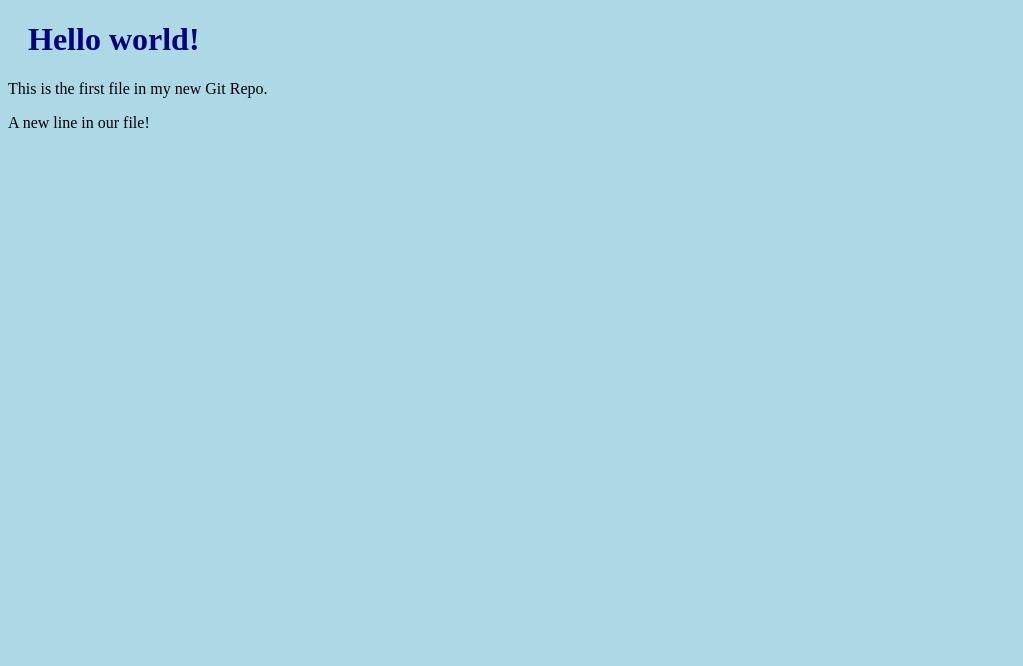
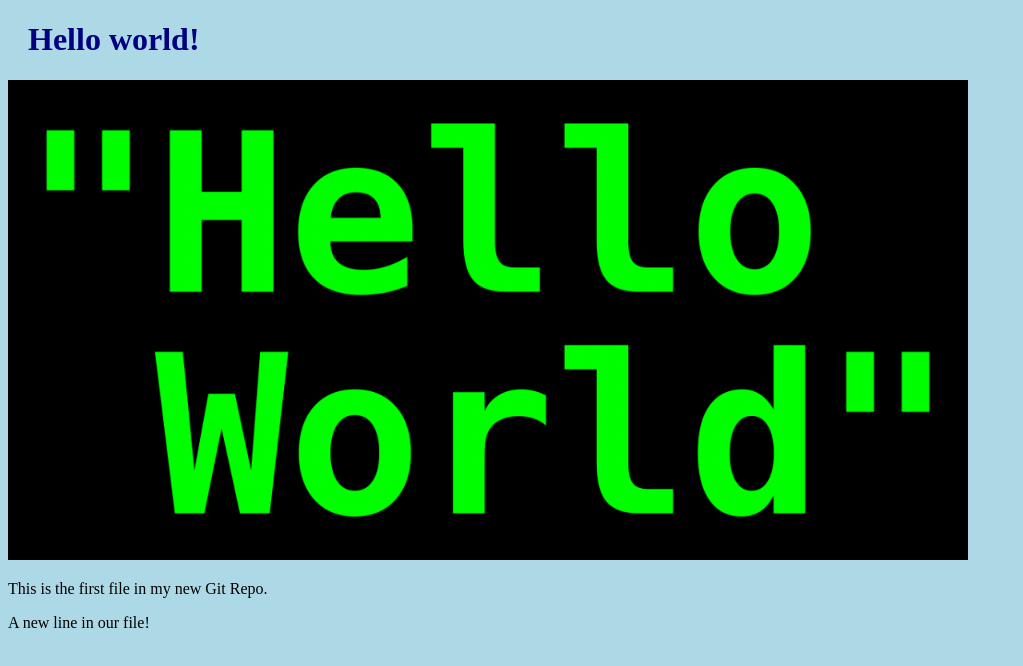
Before and after one commit to neeschal/hello-world, a plain HTML site: page index.html in a window 1280 px wide. Shown: the whole page, without its empty margins (0-1023 px from the left). Drawn offline with Linux system fonts and the light colour scheme.

Commit message:
Added image to Hello World

```diff
--- a/index.html
+++ b/index.html
@@ -7,6 +7,7 @@
 <body>
 
 <h1>Hello world!</h1>
+<div><img src="img_hello_world.jpg" alt="Hello World from space" style="width:100%;max-width:960px"></div>
 <p>This is the first file in my new Git Repo.</p>
 <p>A new line in our file!</p>
 
```
Also changed, not shown: img_hello_world.jpg (added).
